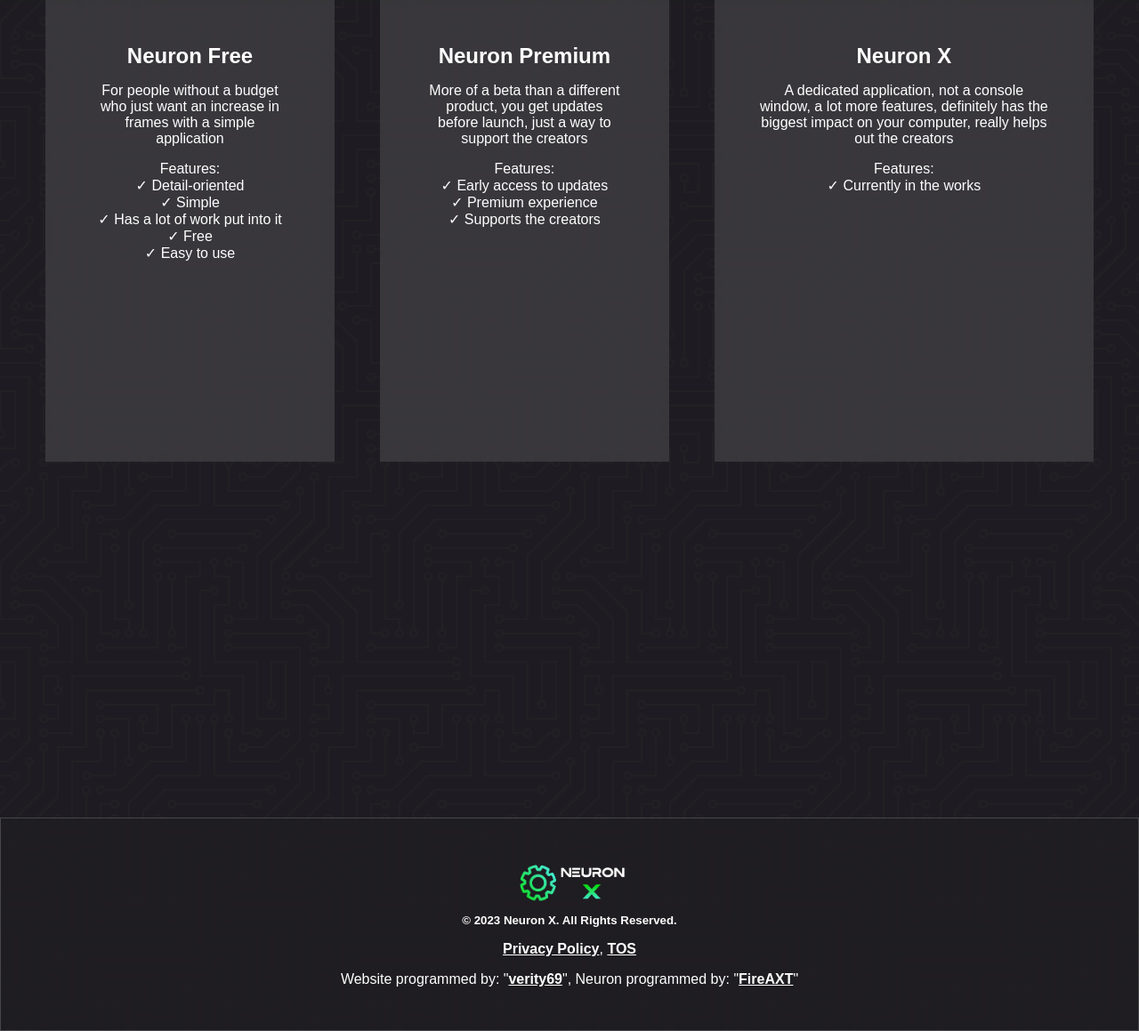
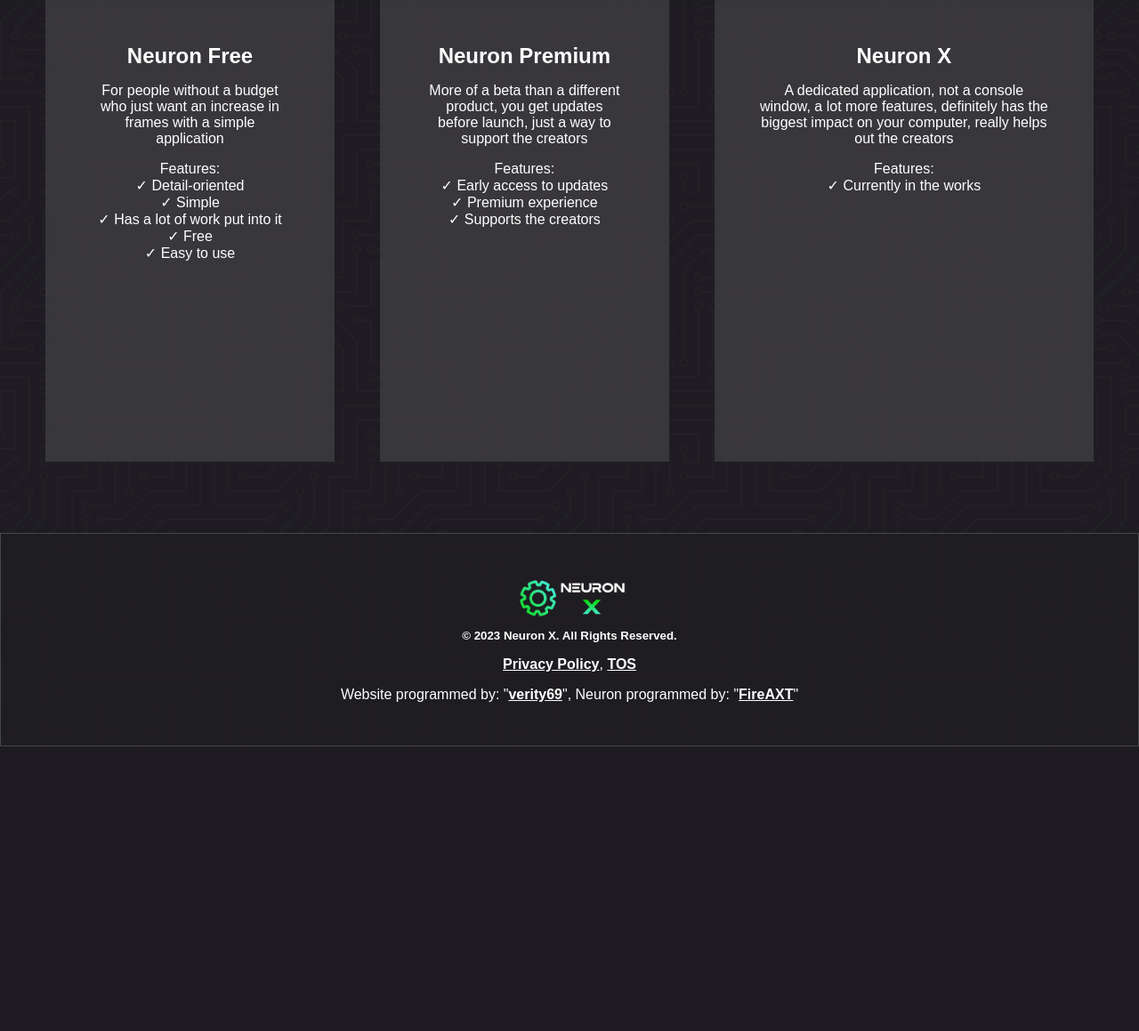
Before and after one commit to verity0001/NeuronX, a PHP site: page /buy.html in a window 1280 px wide. Shown: the part 121-1280 px from the top of the page at 89% size. After the commit the page ends 960 px from the top, so only its background shows below. Run offline with PHP 8.4, Linux system fonts and the light colour scheme.

Commit message:
Fixed footer being buggy

```diff
--- a/buy.html
+++ b/buy.html
@@ -56,6 +56,7 @@
             </div>
         </div>
     </section>
+    <div class="margin" style="height: 10vh;"></div>
     <footer>
         <div class="context">
             <a href="/"><img src="img/NeuronXD2.png"></a>
--- a/css/style.css
+++ b/css/style.css
@@ -163,7 +163,6 @@ footer {
     box-sizing: border-box;
     width: 100vw;
     height: 30vh;
-    margin-top: 50vh;
     background: rgba(34, 33, 33, 0.25);
     backdrop-filter: blur( 3px );
     -webkit-backdrop-filter: blur( 4px );
--- a/index.html
+++ b/index.html
@@ -87,6 +87,7 @@
             </div>
         </div>
     </section>
+    <div class="margin" style="height: 50vh;"></div>
     <footer>
         <div class="context">
             <a href="/"><img src="img/NeuronXD2.png"></a>
--- a/privacy.html
+++ b/privacy.html
@@ -74,7 +74,7 @@
         <p>By using Neuron Optimization Program, you agree to the terms and conditions outlined in this Privacy Policy.</p>
         </div>
     </div>
-
+    <div class="margin" style="height: 10vh;"></div>
     <footer>
         <div class="context">
             <a href="/"><img src="img/NeuronXD2.png"></a>
--- a/terms.html
+++ b/terms.html
@@ -50,7 +50,7 @@
 
         </div>
     </div>
-
+    <div class="margin" style="height: 10vh;"></div>
     <footer>
         <div class="context">
             <a href="/"><img src="img/NeuronXD2.png"></a>
```
